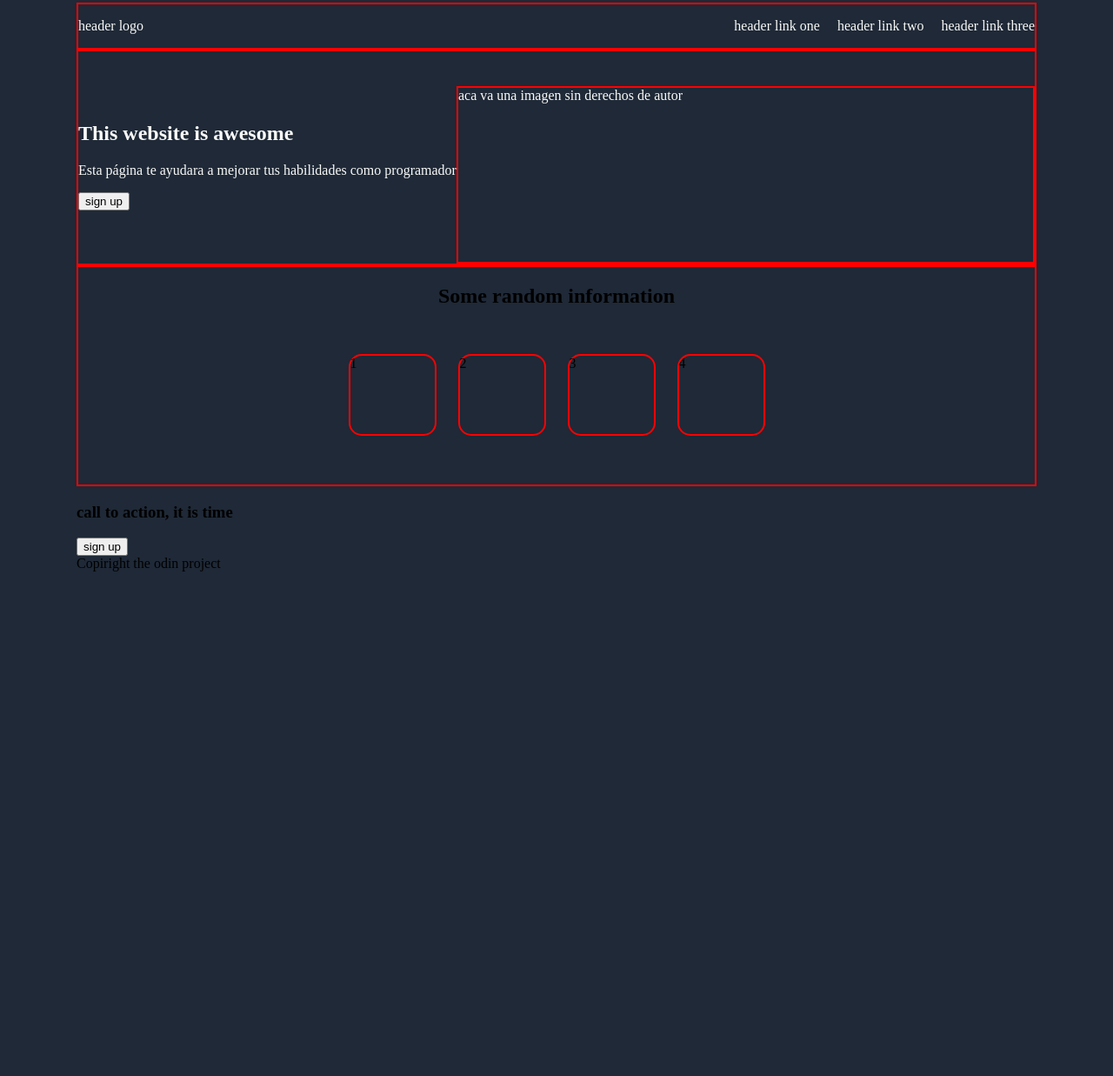
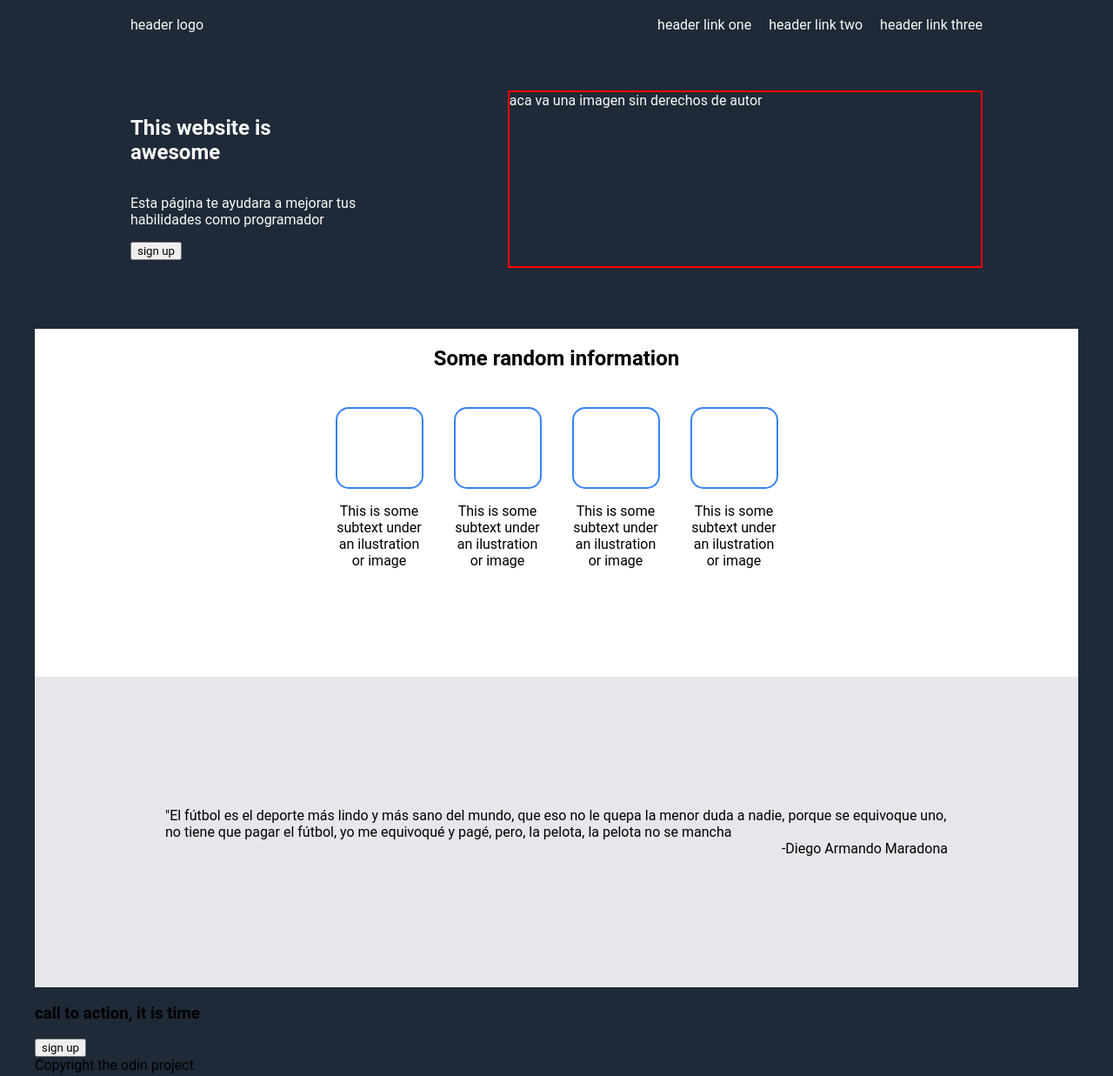
Before and after one commit to mrwhite879/landin-page-project-theodin, a plain HTML site: page index.html in a window 1280 px wide. Shown: the part 5-1242 px from the top of the page at 87% size. Before the commit the page ends 800 px from the top, so only its background shows below. Drawn offline with Linux system fonts and the light colour scheme.

Commit message:
mejoras en el box model y flexbox

```diff
--- a/index.html
+++ b/index.html
@@ -1,71 +1,73 @@
 <!DOCTYPE html>
 <html lang="en">
+
 <head>
   <meta charset="UTF-8">
   <link href="style.css" rel="stylesheet">
+  <title>Mi Página</title>
 </head>
+
 <body>
   <header class="wrapper">
-
     <div class="contenedor">
-
-				<a class="logo">
-
-					header logo
-				</a>
-
+      <a class="logo">header logo</a>
       <nav class="panel">
         <ul id="list">
-					<li class="item" >header link one </li>
-					<li class="item" >header link two</li>
-					<li class="item" >header link three</li>
+          <li class="item">header link one</li>
+          <li class="item">header link two</li>
+          <li class="item">header link three</li>
         </ul>
       </nav>
-
     </div>
-
   </header>
 
   <main class="wrapper">
-
     <section class="all">
-
       <article class="top">
-
-				<div class="contenedor">
-
-					<div class="bloque-texto">
-						<h2 id="first-head">
-							This website is awesome
-
-						</h2>
-
+        <div class="contenedor" id="margin-box">
+          <div id="bloque-texto">
+            <h2 id="first-head">This website is awesome</h2>
             <p class="parrafo">
-							Esta página te ayudara a mejorar tus habilidades
-							como programador
+              Esta página te ayudara a mejorar tus habilidades como programador
             </p>
-							<button class="button"> sign up</button>
+            <button class="button">sign up</button>
           </div>
-						<div class="bloque-imagen"> aca va una imagen sin derechos de autor</div>
+          <div class="bloque-imagen">aca va una imagen sin derechos de autor</div>
         </div>
       </article>
 
-			<article class="second">
-
+      <article id="second">
         <h2 class="sec-head">Some random information</h2>
+		<div class="box-contenedor">
+        <div class="cont">
+          <div class="cub"></div>
+          <p>This is some subtext under an ilustration or image</p>
+        </div>
 
         <div class="cont">
-						<div class="cub">1</div>
-						<div class="cub">2</div>
-						<div class="cub">3</div>
-						<div class="cub">4</div>
-
+          <div class="cub"></div>
+          <p>This is some subtext under an ilustration or image</p>
         </div>
 
+        <div class="cont">
+          <div class="cub"></div>
+          <p>This is some subtext under an ilustration or image</p>
+        </div>
+
+        <div class="cont">
+          <div class="cub"></div>
+          <p>This is some subtext under an ilustration or image</p>
+        </div>
+        </div>
       </article>
 
-			<article class="third">
-				<p class="large-text"></p>
+      <article class="third" id="shiiiet">
+        <p class="large-text">"El fútbol es el deporte más lindo y más sano del mundo, que eso no le quepa la menor duda a nadie, porque se equivoque uno,
+         no tiene que pagar el fútbol, yo me equivoqué y pagé, pero, la pelota,
+         la pelota no se mancha  <span id="diego">-Diego Armando Maradona</span>
+
+
+          </p>
 
       </article>
 
@@ -75,13 +77,12 @@
           <button class="button">sign up</button>
         </div>
       </article>
-
     </section>
-
-
-
   </main>
 
-	<footer class="wrapper">Copiright the odin project</footer>
+  <footer class="wrapper">
+    Copyright the odin project
+  </footer>
 </body>
+
 </html>
--- a/style.css
+++ b/style.css
@@ -1,18 +1,25 @@
+
+* {
+font-family: roboto;
+}
 body{
 	background-color:#1F2937;
+
 }
 .wrapper{
 	max-width:1200px;
 	margin:0 auto;
-padding: 0 80px;
+
 }
 .contenedor {
 	display:flex;
-border:2px solid red;
+
 	justify-content:space-between;
 	align-items:center;
 	background-color:#1F2937;
 	color:#F9FAF8;
+	padding-left:110px;
+	padding-right:110px;
 }
 
 #list {
@@ -24,31 +31,28 @@ gap:20px;
 .header-fondo{
 	background-color:blue;
 }
-.bloque-texto {
 
-justify-content:space-between;
-
-}
 
 .bloque-imagen {
 	border:2px solid red;
 	height:200px;
-margin-right:0px;
-margin-top:40px;
-flex:1;
+	margin-left:165px;
+	flex-basis:100%;
+
 }
 
-.second {
-border:2px solid red;
+#second {
+
 	display:flex;
-justify-content:space-between;
-height:250px;
+	justify-content:start;
+	height:400px;
 	flex-direction:column;
-background-color:#1F2937;
+	background-color:white;
+	margin-top:70px;
 }
 
 .cub {
-border:2px solid red;
+	border:2px solid #3882F6;
 	width: 97px;
 	height: 90px;
 	border-radius:15px;
@@ -56,12 +60,54 @@ border-radius:15px;
 }
 .cont {
 	display:flex;
-height:150px;
-justify-content:center;
-gap:25px;
+	flex-direction:column;
+	max-width:101px;
+	align-items:center;
+	text-align:center;
 }
 
-.sec-head{
+.sec-head {
 	height:50px;
 	align-self:center;
 }
+.text-box {
+	display:flex;
+}
+
+.box-contenedor {
+	display:flex;
+	justify-content:center;
+	align-items:center;
+	gap:35px;
+	}
+.cont p {
+	width: 100%;
+	flex-shrink:0;
+	overflow-wrap: break-word;
+	}
+.third,.large-text {
+
+	}
+.large-text {
+	flex-direction:column;
+	display:flex;
+	margin:0px;
+	padding:150px;
+	}
+#diego {
+	text-align:end;
+	justify-content:end;
+	}
+#shiiiet {
+	background-color:#E5E7EB;
+	}
+#margin-box {
+	margin-top:50px;
+	}
+
+#bloque-texto {
+	display:flex;
+	flex-direction:column;
+	align-items:start;
+	justify-content:start;
+	}
```
Lines whose indentation alone changed are shown as unchanged.
